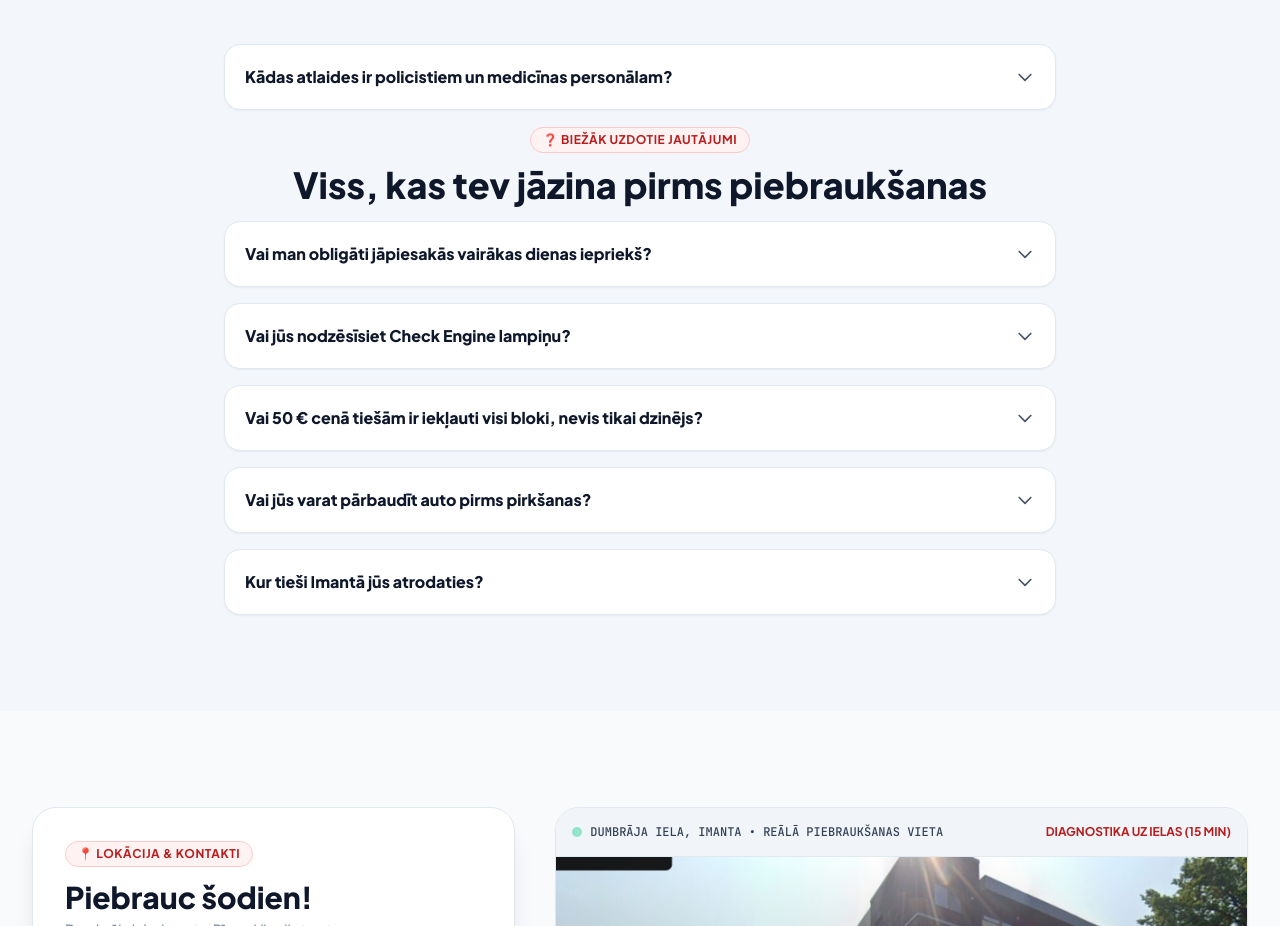
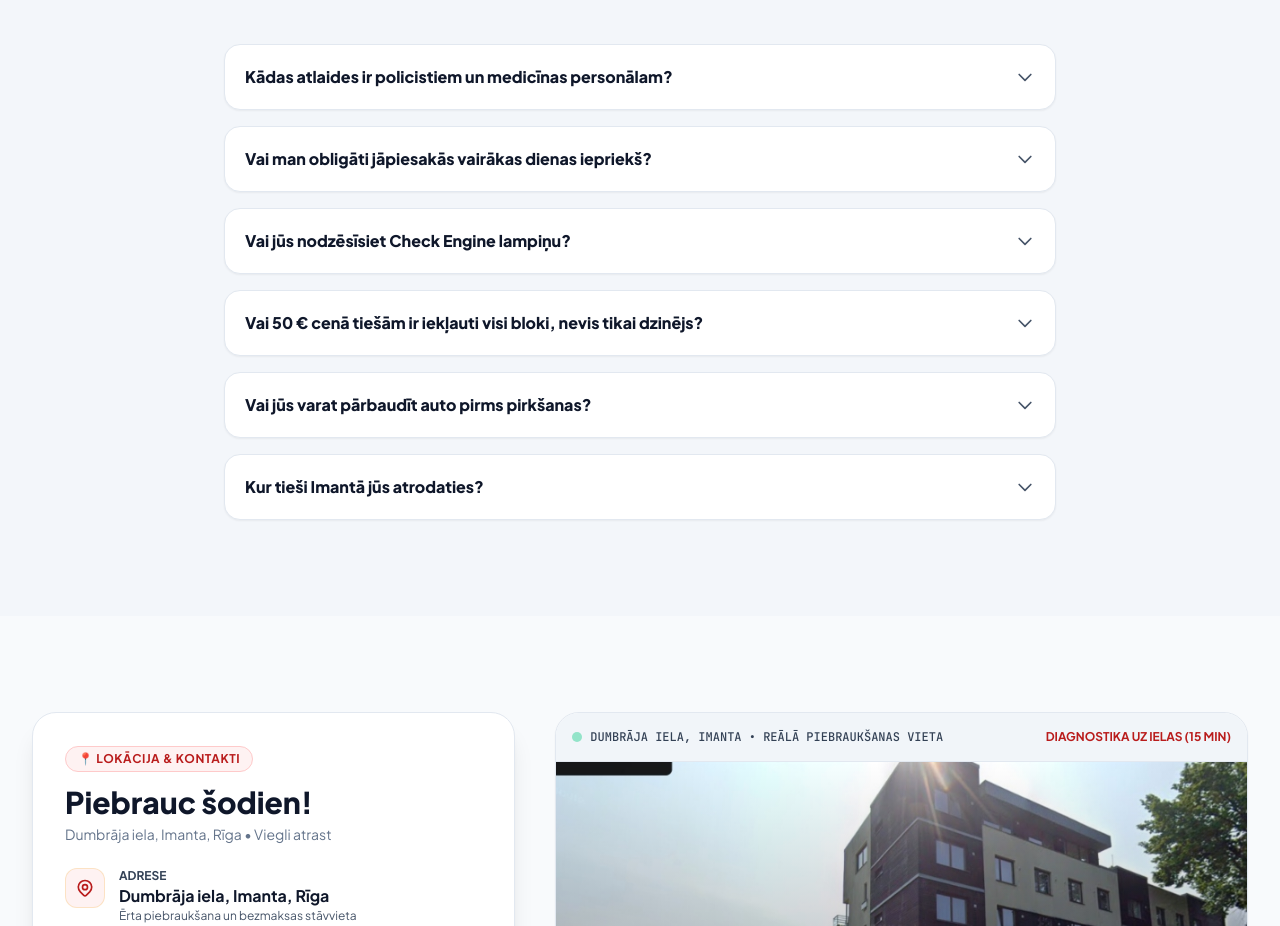
Before and after one commit to agrism/imantas-diagnostika, a website built with Vite: page index.html in a window 1280 px wide. Shown: the part 8513-9439 px from the top of the page. Built offline with nearby package versions, Linux system fonts and the light colour scheme.

Commit message:
fix(faq): remove duplicate FAQ section header

```diff
--- a/index.html
+++ b/index.html
@@ -1081,20 +1081,9 @@
               <svg class="faq-icon w-5 h-5 text-slate-600 transition-transform duration-200" fill="none" stroke="currentColor" viewBox="0 0 24 24"><path stroke-linecap="round" stroke-linejoin="round" stroke-width="2" d="M19 9l-7 7-7-7"/></svg>
             </button>
             <div class="faq-answer hidden px-5 pb-5 text-sm text-slate-800 leading-relaxed border-t border-slate-100 pt-3 font-medium">
-              Valsts un Pašvaldības policistiem, kā arī visam medicīnas personālam (NMPD brigādēm, ārstiem, medmāsām) ar prieku nodrošinām 20% atlaidi — pilna auto diagnostika maksā tikai <strong>40 EUR</strong> (50 EUR vietā). Paldies par jūsu svarīgo darbu sabiedrības labā! Vienkārši uzrādiet dienesta vai darba apliecību pirms skenēšanas.
+              Valsts un Pašvaldības policistiem, kā arī visam medicīnas personālam (NMPD brigādēm, Ārstiem, medmāsām) ar prieku nodrošinām 20% atlaidi — pilna auto diagnostika maksā tikai <strong>40 EUR</strong> (50 EUR vietā). Paldies par jūsu svarīgo darbu sabiedrības labā! Vienkārši uzrādiet dienesta vai darba apliecību pirms skenēšanas.
             </div>
           </div>
-
-        <div class="text-center space-y-3 mb-12">
-          <div class="inline-flex items-center gap-2 px-3 py-1 rounded-full bg-amber-500/10 text-red-700 border border-red-200 bg-red-50 text-xs font-bold uppercase tracking-wider">
-            ❓ BIEŽĀK UZDOTIE JAUTĀJUMI
-          </div>
-          <h2 class="text-3xl sm:text-4xl font-black text-slate-900">
-            Viss, kas tev jāzina pirms piebraukšanas
-          </h2>
-        </div>
-
-        <div class="space-y-4" id="faqAccordion">
 
           <div class="faq-item rounded-2xl bg-white border border-slate-200 overflow-hidden shadow-sm">
             <button class="faq-question w-full p-5 text-left flex items-center justify-between font-extrabold text-slate-900 text-base hover:text-red-700 transition-colors">
```
